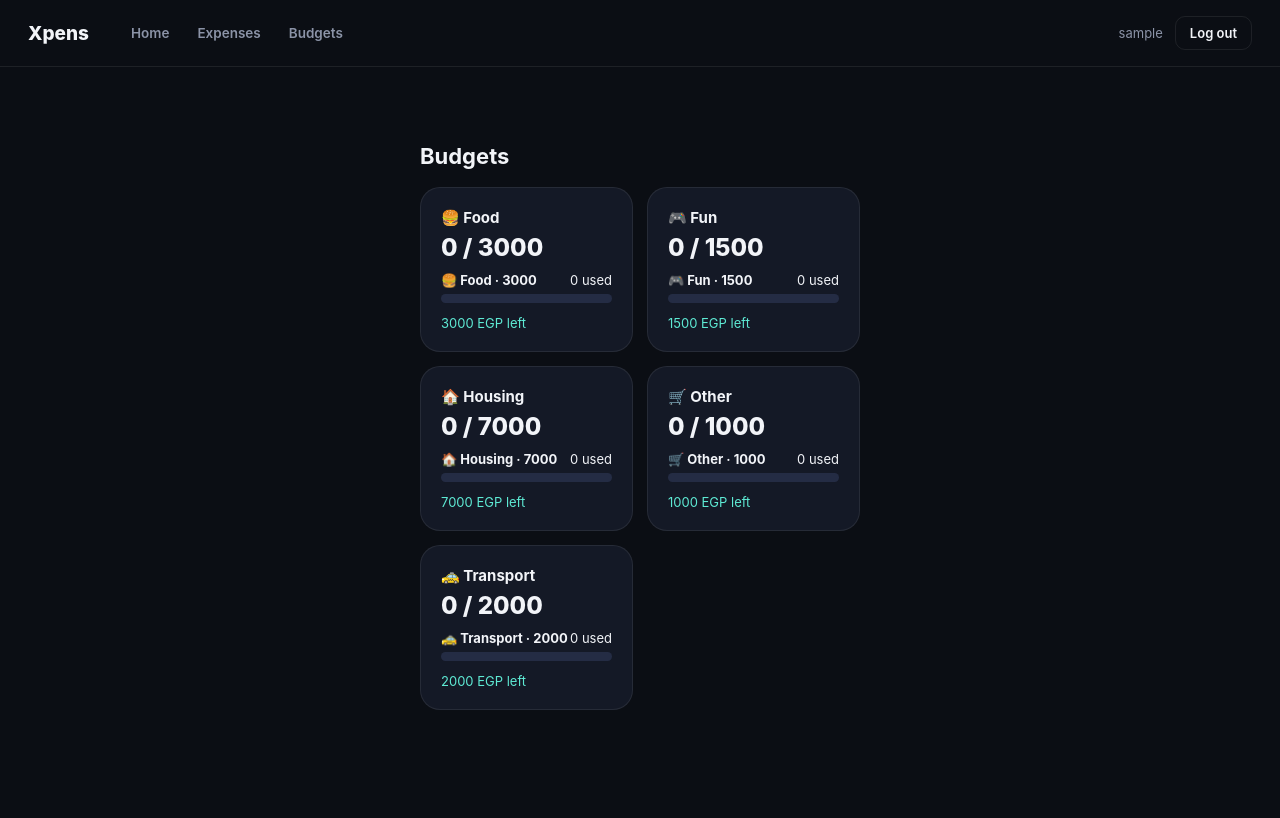
After one commit to Seif-3mk-hassan/expense-tracker, a Django app: page /budgets/ in a window 1280 px wide. The commit adds this page. Run offline with Django 5.2, Linux system fonts and the light colour scheme; the visitor is signed in with stand-in values (Sample User, id 1); data comes from the database, SQL or seed files in the repository; data that the repository does not hold is empty.

Commit message:
ET-20 Budgets page with live bars plus reusable bar snippet
Month cards with spent/limit, warn styling at 90 percent, remaining labels; rows auto-ensured on view; single-budget bar extracted as an include for the S4 dashboard; seed_demo now seeds September budgets at prototype limits. Tests: auth gate, auto-ensure, scoping, warn rendering, seed budgets math.

```diff
--- a/config/urls.py
+++ b/config/urls.py
@@ -7,5 +7,6 @@ urlpatterns = [
     path("admin/", admin.site.urls),
     path("accounts/", include("accounts.urls")),
     path("expenses/", include("ledger.urls")),
+    path("budgets/", include("ledger.budgets_urls")),
     path("", home, name="home"),
 ]
--- a/ledger/management/commands/seed_demo.py
+++ b/ledger/management/commands/seed_demo.py
@@ -68,6 +68,9 @@ class Command(BaseCommand):
         total = sum(
             Expense.objects.for_user(account).values_list("amount", flat=True)
         )
+        from ledger.budgets import ensure_month_budgets
+
+        ensure_month_budgets(account, date(2026, 9, 1))
         self.stdout.write(
             f"Seeded {made} new expenses for '{user}'. Month total: {total} EGP."
         )
--- a/ledger/views.py
+++ b/ledger/views.py
@@ -3,10 +3,12 @@ from django.contrib.auth.mixins import LoginRequiredMixin
 from django.db.models import Q
 from django.shortcuts import render
 from django.urls import reverse_lazy
+from django.utils import timezone
 from django.views.generic import CreateView, DeleteView, ListView, UpdateView
 
+from .budgets import ensure_month_budgets, month_start
 from .forms import ExpenseForm
-from .models import Category, Expense
+from .models import Budget, Category, Expense
 
 
 @login_required
@@ -113,3 +115,19 @@ class ExpenseUpdateView(OwnerScopedMixin, UpdateView):
 class ExpenseDeleteView(OwnerScopedMixin, DeleteView):
     template_name = "ledger/expense_confirm_delete.html"
     success_url = reverse_lazy("expense-list")
+
+
+class BudgetListView(LoginRequiredMixin, ListView):
+    """Monthly budget cards; also ensures the month's rows exist (US-09)."""
+
+    template_name = "ledger/budget_list.html"
+    context_object_name = "budgets"
+
+    def get_queryset(self):
+        month = month_start(timezone.now().date())
+        ensure_month_budgets(self.request.user, month)
+        return (
+            Budget.objects.for_user(self.request.user)
+            .filter(month=month)
+            .select_related("category")
+        )
--- a/templates/base.html
+++ b/templates/base.html
@@ -43,7 +43,7 @@
 <header class="top">
   <span class="brand">Xpens</span>
   {% if user.is_authenticated %}
-  <nav class="tabs"><a href="{% url 'home' %}">Home</a><a href="{% url 'expense-list' %}">Expenses</a></nav>
+  <nav class="tabs"><a href="{% url 'home' %}">Home</a><a href="{% url 'expense-list' %}">Expenses</a><a href="{% url 'budget-list' %}">Budgets</a></nav>
   {% endif %}
   <span class="sp"></span>
   {% if user.is_authenticated %}
--- /dev/null
+++ b/templates/ledger/_budget_bar.html
@@ -0,0 +1,5 @@
+{# Single budget progress bar. Reused by the budgets page now and the dashboard in S4. Expects ``b``. #}
+<div class="bud">
+  <div class="row"><b>{{ b.category.icon }} {{ b.category.name }} · {{ b.limit|floatformat:0 }}</b><span>{{ b.used|floatformat:0 }} used</span></div>
+  <div class="pbar"><i class="{% if b.is_warning %}warn{% endif %}" style="width:{{ b.percent_used }}%"></i></div>
+</div>
--- /dev/null
+++ b/templates/ledger/budget_list.html
@@ -0,0 +1,39 @@
+{% extends "base.html" %}
+{% block title %}Budgets — Xpens{% endblock %}
+{% block extra_css %}
+  .page{max-width:960px;margin:0 auto;padding:28px 20px 60px}
+  .page h1{font-size:22px;margin-bottom:18px}
+  .bgrid{display:grid;grid-template-columns:1fr 1fr;gap:14px}
+  @media(max-width:860px){.bgrid{grid-template-columns:1fr}}
+  .bcard{background:var(--card);border:1px solid var(--line);border-radius:20px;padding:20px}
+  .bcard h2{font-size:15px}
+  .bcard .big{font-size:24px;font-weight:800;margin:6px 0 10px}
+  .bcard .foot{display:flex;justify-content:space-between;align-items:center;margin-top:12px;font-size:13px}
+  .left.ok{color:var(--mint)} .left.over{color:var(--danger)}
+  .bud{margin-bottom:4px}
+  .bud .row{display:flex;justify-content:space-between;font-size:13px;margin-bottom:6px}
+  .pbar{height:9px;background:#242C44;border-radius:99px;overflow:hidden}
+  .pbar i{display:block;height:100%;border-radius:99px;background:var(--grad)}
+  .pbar i.warn{background:linear-gradient(135deg,#FBBF24,#FB7185)}
+  .btn-s{padding:9px 16px;border:1px solid var(--line);background:none;color:var(--ink);
+    border-radius:10px;font-size:13px;font-weight:600;cursor:pointer;font-family:inherit;text-decoration:none}
+{% endblock %}
+{% block content %}
+<div class="page">
+  <h1>Budgets</h1>
+  <div class="bgrid">
+    {% for b in budgets %}
+    <section class="bcard">
+      <h2>{{ b.category.icon }} {{ b.category.name }}</h2>
+      <div class="big">{{ b.used|floatformat:0 }} / {{ b.limit|floatformat:0 }}</div>
+      {% include "ledger/_budget_bar.html" with b=b %}
+      <div class="foot">
+        <span class="left {% if b.is_warning %}over{% else %}ok{% endif %}">{{ b.remaining|floatformat:0 }} EGP left</span>
+      </div>
+    </section>
+    {% empty %}
+    <p>No budgets this month.</p>
+    {% endfor %}
+  </div>
+</div>
+{% endblock %}
```
Also changed, not shown: ledger/budgets_urls.py (added, +7 -0 lines), ledger/tests.py (+53 -0 lines).
